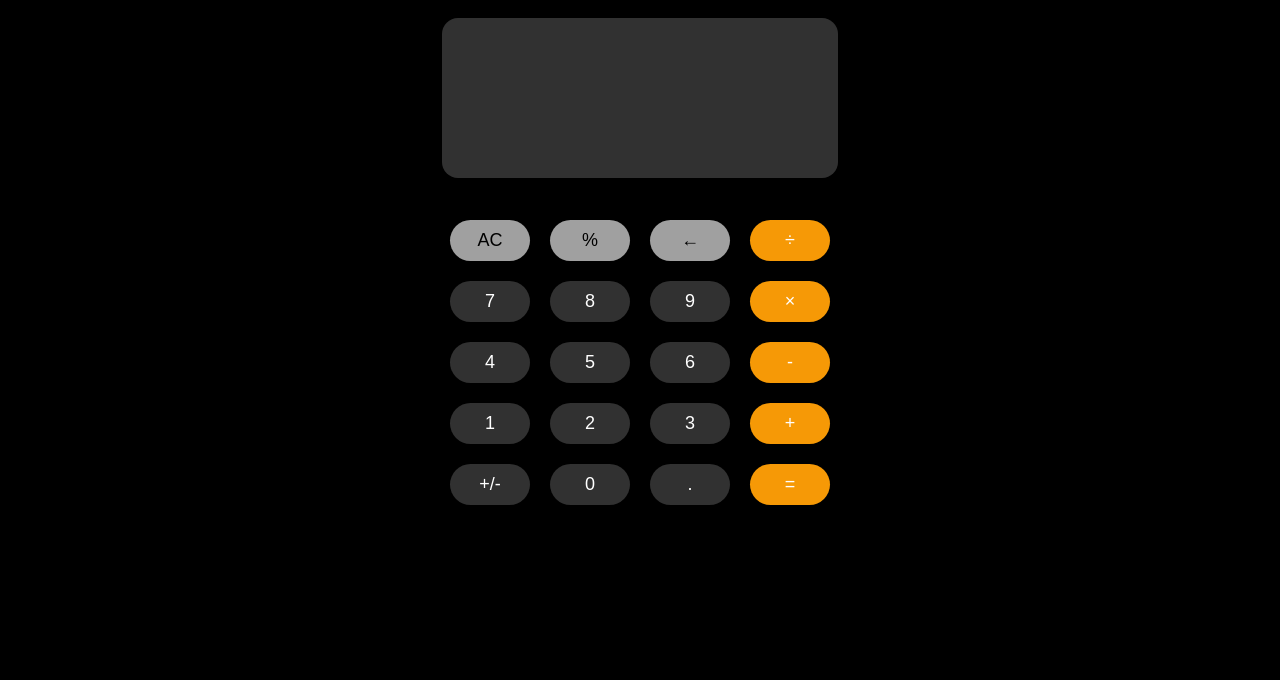
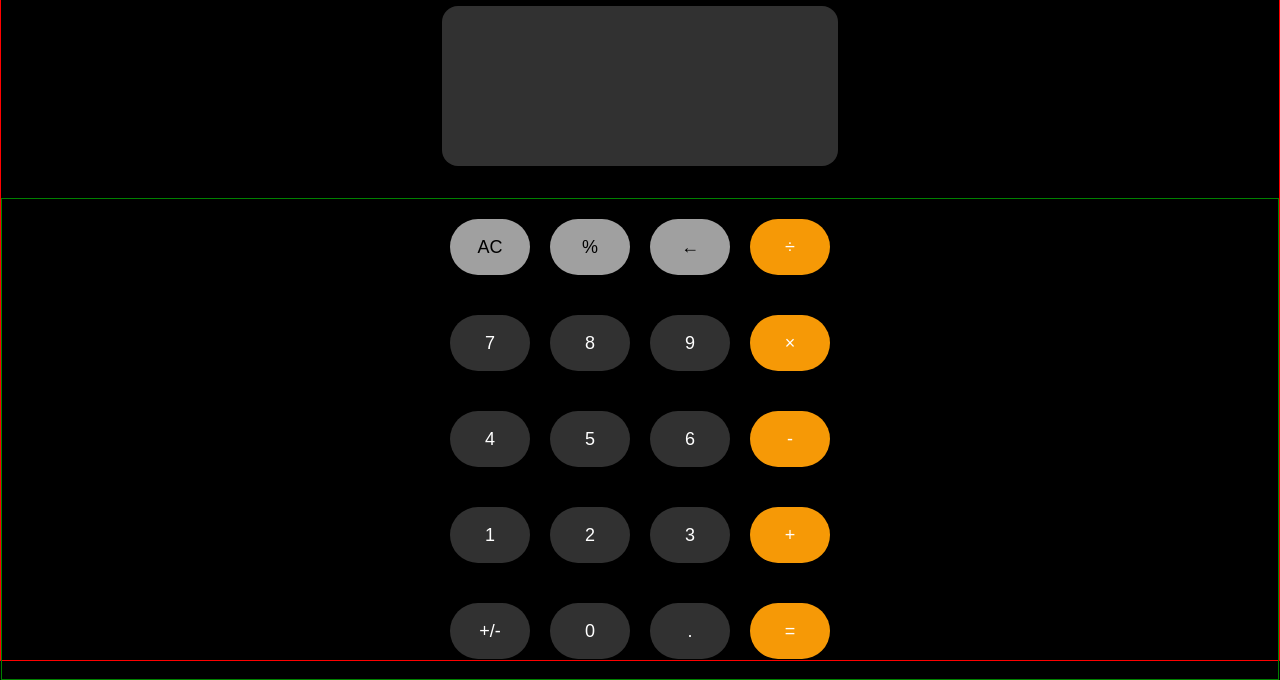
Before and after one commit to Krishan-Kant-11/iOS-and-Android-inspired-Calculator-Web-App, a plain HTML site: page index.html in a window 1280 px wide. Shown: the part 141-821 px from the top of the page. Before the commit the page ends 800 px from the top, so only its background shows below. Drawn offline with Linux system fonts and the light colour scheme.

Commit message:
buttons fix

```diff
--- a/index.html
+++ b/index.html
@@ -19,7 +19,7 @@
 		<button class="nav-bar-item navButton">About</button>
 	</div>
 
-	<div class="content">
+	<!-- <div class="content"> -->
 
 		<h1 class="heading" id="heading">Simple Calculator</h1>
 
@@ -63,7 +63,7 @@
 			</div>
 
 		</div>
-	</div>
+	<!-- </div> -->
 	<script src="script_calculator.js"></script>
 </body>
 </html>
--- a/style.css
+++ b/style.css
@@ -3,18 +3,18 @@ body{
 	font-family: 'Poppins', sans-serif;
 	margin: 0px;
 	padding: 0px;
-	height: 100%;
-	display: flex;
+	height: 100vh;
+	/* display: flex;
 	flex-direction: column;
-	justify-content: space-around;
+	justify-content: space-around; */
+	border: 1px solid red;
 }
 
-/* @media all and (max-width: 1300px){
-	body{
-		background: linear-gradient(to right top, rgb(141, 263, 241), rgb(148, 259, 275)) ;
-		background-image: none;
+/* @media all and (max-width: 430px){
+	display{
+		background-color: red;
 	}
-}  */
+}   */
 
 h1{
 	color: white;
@@ -40,18 +40,20 @@ h1{
 
 .content{
 	margin-top: 1%;
-	height: 100%;
+	/* height: 90vh; */
 	display: flex;
 	flex-direction: column;
 	justify-content: space-around;
-	height: 100%;
+	/* height: 100%; */
 	margin-bottom: 0px;
+	/* border: 1px solid skyblue; */
 }
 
 .heading{
 	text-align: center;
 	margin-bottom: 1em;
 	color: #a0a0a0;
+	font-weight: 700;
 }
 
 .display{
@@ -70,11 +72,14 @@ h1{
 }
 
 .buttons{
-	margin-top: 2rem;
+	margin-top:2rem;
+	height: 60vh;
+	/* margin-bottom: 0px; */
 	display: flex;
 	flex-direction: column;
-	justify-content:space-between;
+	justify-content:space-evenly;
 	align-items: center;
+	border: 1px solid green;
 }
 
 .button-row{
@@ -93,8 +98,8 @@ h1{
 	font-size: large;
 	margin: 10px;
 	padding: 10px;
-	width: 25%;
-	height: 25%;
+	width: 10vh;
+	height: 7vh;
 	max-width: 80px;
 	/* border-radius: 50%; */
 }
```
